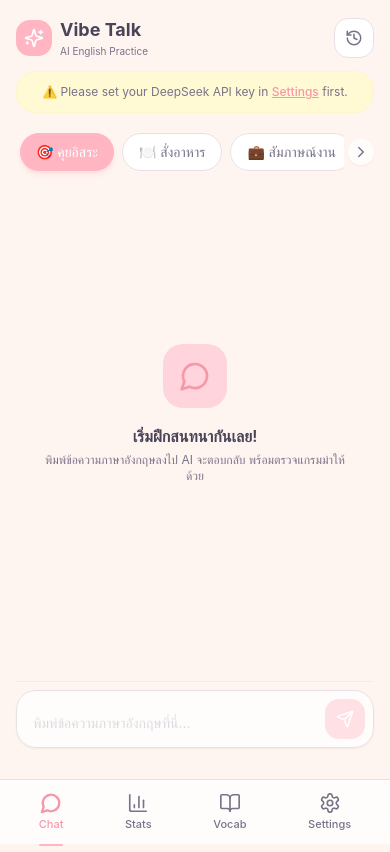
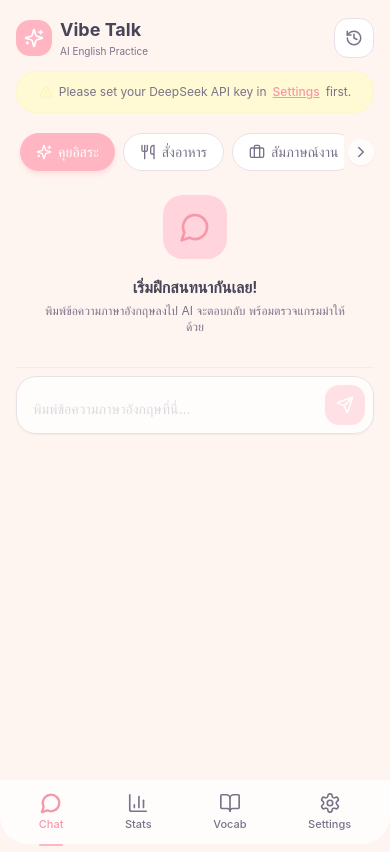
Before and after one commit to queqoogithub/vibe-talk, a Next.js app: page / in a window 390 px wide. Built offline with nearby package versions, Linux system fonts and the light colour scheme.

Commit message:
chore: shape fullscreen with a mobile frame

```diff
--- a/src/app/layout.tsx
+++ b/src/app/layout.tsx
@@ -1,6 +1,6 @@
 import type { Metadata, Viewport } from "next";
 import "./globals.css";
-import BottomNav from "@/components/BottomNav";
+import PhoneFrame from "@/components/PhoneFrame";
 
 export const metadata: Metadata = {
   title: "Vibe Talk - English Practice",
@@ -38,9 +38,8 @@ export default function RootLayout({
         <meta name="apple-mobile-web-app-capable" content="yes" />
         <meta name="apple-mobile-web-app-status-bar-style" content="default" />
       </head>
-      <body className="min-h-screen pb-20 safe-area-bottom safe-area-top">
-        <main className="max-w-lg mx-auto px-4 pt-4 pb-6">{children}</main>
-        <BottomNav />
+      <body className="min-h-screen safe-area-bottom safe-area-top bg-pastel-cream">
+        <PhoneFrame>{children}</PhoneFrame>
       </body>
     </html>
   );
--- a/src/app/page.tsx
+++ b/src/app/page.tsx
@@ -16,7 +16,15 @@ import ScenarioSelector from "@/components/ScenarioSelector";
 import ChatBubble from "@/components/ChatBubble";
 import ChatInput from "@/components/ChatInput";
 import ConversationList from "@/components/ConversationList";
-import { Sparkles, MessageCircle, History, X, ArrowDown } from "lucide-react";
+import {
+  Sparkles,
+  MessageCircle,
+  History,
+  X,
+  ArrowDown,
+  AlertTriangle,
+  XCircle,
+} from "lucide-react";
 
 export default function ChatPage() {
   const {
@@ -87,7 +95,7 @@ export default function ChatPage() {
   };
 
   return (
-    <div className="flex flex-col h-[calc(100vh-7rem)]">
+    <div className="flex flex-col flex-1 min-h-0">
       {/* Header */}
       <div className="flex items-center justify-between mb-3">
         <div className="flex items-center gap-2">
@@ -122,8 +130,9 @@ export default function ChatPage() {
       </div>
 
       {mounted && !hasKey && (
-        <div className="mb-3 p-3 rounded-2xl bg-pastel-yellow-light border border-pastel-yellow/40 text-xs text-pastel-text-light text-center">
-          ⚠️ Please set your DeepSeek API key in{" "}
+        <div className="mb-3 p-3 rounded-2xl bg-pastel-yellow-light border border-pastel-yellow/40 text-xs text-pastel-text-light text-center flex items-center justify-center gap-1.5">
+          <AlertTriangle size={14} className="text-pastel-yellow" />
+          Please set your DeepSeek API key in{" "}
           <a
             href="/settings"
             className="underline font-medium text-pastel-pink-dark"
@@ -135,8 +144,9 @@ export default function ChatPage() {
       )}
 
       {error && (
-        <div className="mb-3 p-3 rounded-2xl bg-red-50 border border-red-200 text-xs text-red-600">
-          ❌ {error}
+        <div className="mb-3 p-3 rounded-2xl bg-red-50 border border-red-200 text-xs text-red-600 flex items-center gap-1.5">
+          <XCircle size={14} className="flex-shrink-0" />
+          {error}
         </div>
       )}
 
@@ -163,7 +173,7 @@ export default function ChatPage() {
           <div
             ref={chatContainerRef}
             onScroll={handleScroll}
-            className="flex-1 overflow-y-auto py-4 space-y-4"
+            className="flex-1 overflow-y-auto py-4 space-y-4 relative"
           >
             {messages.length === 0 && (
               <div className="flex flex-col items-center justify-center h-full text-center px-6">
@@ -209,7 +219,7 @@ export default function ChatPage() {
           {showScrollButton && (
             <button
               onClick={scrollToBottom}
-              className="absolute bottom-24 right-8 p-2 rounded-full bg-white shadow-lg border border-pastel-border text-pastel-text-light hover:text-pastel-text transition-all z-10"
+              className="absolute bottom-4 right-4 p-2 rounded-full bg-white shadow-lg border border-pastel-border text-pastel-text-light hover:text-pastel-text transition-all z-10"
             >
               <ArrowDown size={18} />
             </button>
--- a/src/components/BottomNav.tsx
+++ b/src/components/BottomNav.tsx
@@ -15,7 +15,7 @@ export default function BottomNav() {
   const pathname = usePathname();
 
   return (
-    <nav className="fixed bottom-0 left-0 right-0 z-50 bg-white/80 backdrop-blur-lg border-t border-pastel-border safe-area-bottom">
+    <nav className="sticky bottom-0 z-50 bg-white/80 backdrop-blur-lg safe-area-bottom flex-shrink-0 rounded-b-3xl">
       <div className="max-w-lg mx-auto flex justify-around items-center h-16 px-2">
         {navItems.map((item) => {
           const isActive = pathname === item.href;
--- a/src/components/ChatBubble.tsx
+++ b/src/components/ChatBubble.tsx
@@ -2,7 +2,7 @@
 
 import type { ChatMessage } from "@/lib/types";
 import CorrectionCard from "./CorrectionCard";
-import { User, Bot } from "lucide-react";
+import { User, Bot, PencilLine } from "lucide-react";
 
 interface Props {
   message: ChatMessage;
@@ -39,8 +39,9 @@ export default function ChatBubble({ message }: Props) {
         {/* Grammar Corrections */}
         {!isUser && message.corrections && message.corrections.length > 0 && (
           <div className="w-full space-y-2">
-            <p className="text-xs font-semibold text-pastel-pink-dark px-1">
-              📝 Grammar Tips
+            <p className="text-xs font-semibold text-pastel-pink-dark px-1 flex items-center gap-1">
+              <PencilLine size={12} />
+              Grammar Tips
             </p>
             {message.corrections.map((correction, idx) => (
               <CorrectionCard key={idx} correction={correction} />
--- a/src/components/CorrectionCard.tsx
+++ b/src/components/CorrectionCard.tsx
@@ -2,7 +2,7 @@
 
 import type { GrammarCorrection } from "@/lib/types";
 import { ERROR_TYPE_LABELS } from "@/lib/types";
-import { AlertCircle, ArrowRight } from "lucide-react";
+import { AlertCircle, ArrowRight, Lightbulb } from "lucide-react";
 
 interface Props {
   correction: GrammarCorrection;
@@ -22,14 +22,21 @@ export default function CorrectionCard({ correction }: Props) {
         <span className="line-through text-red-400 bg-red-50 px-1.5 py-0.5 rounded">
           {correction.original}
         </span>
-        <ArrowRight size={12} className="text-pastel-text-light flex-shrink-0" />
+        <ArrowRight
+          size={12}
+          className="text-pastel-text-light flex-shrink-0"
+        />
         <span className="text-green-600 bg-green-50 px-1.5 py-0.5 rounded font-medium">
           {correction.corrected}
         </span>
       </div>
 
-      <p className="text-pastel-text-light leading-relaxed mt-1">
-        💡 {correction.explanation}
+      <p className="text-pastel-text-light leading-relaxed mt-1 flex items-start gap-1">
+        <Lightbulb
+          size={12}
+          className="mt-0.5 flex-shrink-0 text-pastel-yellow"
+        />
+        {correction.explanation}
       </p>
     </div>
   );
--- a/src/components/ErrorDashboard.tsx
+++ b/src/components/ErrorDashboard.tsx
@@ -1,8 +1,18 @@
 "use client";
 
-import type { ErrorDashboard as ErrorDashboardType, ErrorType } from "@/lib/types";
+import type {
+  ErrorDashboard as ErrorDashboardType,
+  ErrorType,
+} from "@/lib/types";
 import { ERROR_TYPE_LABELS } from "@/lib/types";
-import { BarChart3, MessageSquare, AlertTriangle, TrendingUp, RefreshCw } from "lucide-react";
+import {
+  BarChart3,
+  MessageSquare,
+  AlertTriangle,
+  TrendingUp,
+  RefreshCw,
+  Lightbulb,
+} from "lucide-react";
 
 const BAR_COLORS: Record<ErrorType, string> = {
   tense: "bg-pastel-pink",
@@ -76,7 +86,10 @@ export default function ErrorDashboard({ dashboard, onReset }: Props) {
 
         {errorBreakdown.length === 0 ? (
           <div className="text-center py-6">
-            <TrendingUp size={32} className="mx-auto text-pastel-text-light/20 mb-2" />
+            <TrendingUp
+              size={32}
+              className="mx-auto text-pastel-text-light/20 mb-2"
+            />
             <p className="text-sm text-pastel-text-light">
               No errors recorded yet. Start chatting!
             </p>
@@ -119,12 +132,18 @@ export default function ErrorDashboard({ dashboard, onReset }: Props) {
       {/* Insight */}
       {errorBreakdown.length > 0 && (
         <div className="bg-pastel-yellow-light/50 border border-pastel-yellow/30 rounded-2xl p-4">
-          <p className="text-xs text-pastel-text-light leading-relaxed">
-            💡 <span className="font-medium">จุดที่ควรฝึกเพิ่ม:</span>{" "}
-            {errorBreakdown[0] &&
-              `${ERROR_TYPE_LABELS[errorBreakdown[0].errorType]} — พบบ่อยที่สุด (${errorBreakdown[0].count} ครั้ง)`}
-            {errorBreakdown[1] &&
-              ` รองลงมาคือ ${ERROR_TYPE_LABELS[errorBreakdown[1].errorType]} (${errorBreakdown[1].count} ครั้ง)`}
+          <p className="text-xs text-pastel-text-light leading-relaxed flex items-start gap-1.5">
+            <Lightbulb
+              size={14}
+              className="mt-0.5 flex-shrink-0 text-pastel-yellow"
+            />
+            <span>
+              <span className="font-medium">จุดที่ควรฝึกเพิ่ม:</span>{" "}
+              {errorBreakdown[0] &&
+                `${ERROR_TYPE_LABELS[errorBreakdown[0].errorType]} — พบบ่อยที่สุด (${errorBreakdown[0].count} ครั้ง)`}
+              {errorBreakdown[1] &&
+                ` รองลงมาคือ ${ERROR_TYPE_LABELS[errorBreakdown[1].errorType]} (${errorBreakdown[1].count} ครั้ง)`}
+            </span>
           </p>
         </div>
       )}
--- /dev/null
+++ b/src/components/PhoneFrame.tsx
@@ -0,0 +1,73 @@
+"use client";
+
+import { useEffect, useState } from "react";
+import BottomNav from "./BottomNav";
+
+export default function PhoneFrame({
+  children,
+}: {
+  children: React.ReactNode;
+}) {
+  const [isStandalone, setIsStandalone] = useState(false);
+
+  useEffect(() => {
+    const mq = window.matchMedia("(display-mode: standalone)");
+    setIsStandalone(mq.matches);
+    const handler = (e: MediaQueryListEvent) => setIsStandalone(e.matches);
+    mq.addEventListener("change", handler);
+    return () => mq.removeEventListener("change", handler);
+  }, []);
+
+  const inner = (
+    <>
+      <main
+        className="flex-1 overflow-y-auto px-4 pt-3 min-h-0 scrollbar-hide"
+        style={{ scrollbarWidth: "none", msOverflowStyle: "none" }}
+      >
+        {children}
+      </main>
+      <BottomNav />
+    </>
+  );
+
+  return (
+    <>
+      {/* ── Desktop: centered with gradient border ── */}
+      <div className="hidden md:flex min-h-screen items-center justify-center bg-pastel-cream p-4">
+        <div
+          className="
+          relative w-full max-w-[430px] h-[92dvh]
+          flex flex-col bg-pastel-surface
+          rounded-3xl overflow-hidden
+          shadow-xl shadow-pastel-purple/10
+          before:absolute before:inset-0 before:rounded-3xl before:p-[2px]
+          before:bg-white
+          before:[-webkit-mask:linear-gradient(#fff_0_0)_content-box,linear-gradient(#fff_0_0)]
+          before:[-webkit-mask-composite:xor]
+          before:[mask-composite:exclude]
+          before:pointer-events-none
+        "
+        >
+          {inner}
+        </div>
+      </div>
+
+      {/* ── Mobile / PWA standalone ── */}
+      <div
+        className={`md:hidden flex flex-col min-h-screen ${isStandalone ? "bg-black" : "bg-pastel-cream"}`}
+      >
+        {isStandalone ? (
+          <div className="flex-1 flex flex-col mx-auto w-full max-w-[430px] bg-pastel-cream overflow-hidden relative">
+            <div className="h-[env(safe-area-inset-top,0px)] flex-shrink-0" />
+            {inner}
+          </div>
+        ) : (
+          <div className="flex flex-col min-h-screen">
+            <main className="flex-1 px-4 pt-4 pb-20 min-h-0">{children}</main>
+            <BottomNav />
+          </div>
+        )}
+      </div>
+    </>
+  );
+}
--- a/src/components/ScenarioSelector.tsx
+++ b/src/components/ScenarioSelector.tsx
@@ -2,18 +2,34 @@
 
 import type { Scenario } from "@/lib/types";
 import { SCENARIO_LABELS } from "@/lib/types";
-import { ChevronLeft, ChevronRight } from "lucide-react";
+import {
+  ChevronLeft,
+  ChevronRight,
+  Utensils,
+  Briefcase,
+  Hotel,
+  MessageCircle,
+  ShoppingBag,
+  MapPin,
+  Stethoscope,
+  Sparkles,
+} from "lucide-react";
 import { useRef, useEffect, useState } from "react";
 
-const SCENARIOS: Scenario[] = [
-  "free-talk",
-  "ordering-food",
-  "job-interview",
-  "hotel-checkin",
-  "small-talk",
-  "shopping",
-  "travel-directions",
-  "doctor-visit",
+import type { LucideIcon } from "lucide-react";
+
+const SCENARIOS: {
+  key: Scenario;
+  icon: LucideIcon;
+}[] = [
+  { key: "free-talk", icon: Sparkles },
+  { key: "ordering-food", icon: Utensils },
+  { key: "job-interview", icon: Briefcase },
+  { key: "hotel-checkin", icon: Hotel },
+  { key: "small-talk", icon: MessageCircle },
+  { key: "shopping", icon: ShoppingBag },
+  { key: "travel-directions", icon: MapPin },
+  { key: "doctor-visit", icon: Stethoscope },
 ];
 
 interface Props {
@@ -61,17 +77,18 @@ export default function ScenarioSelector({ current, onSelect }: Props) {
         className="flex gap-2 overflow-x-auto scrollbar-hide py-2 px-1 flex-1"
         style={{ scrollbarWidth: "none", msOverflowStyle: "none" }}
       >
-        {SCENARIOS.map((s) => (
+        {SCENARIOS.map(({ key, icon: Icon }) => (
           <button
-            key={s}
-            onClick={() => onSelect(s)}
-            className={`flex-shrink-0 px-4 py-2 rounded-2xl text-sm font-medium transition-all duration-200 whitespace-nowrap ${
-              current === s
+            key={key}
+            onClick={() => onSelect(key)}
+            className={`flex-shrink-0 inline-flex items-center gap-1.5 px-4 py-2 rounded-2xl text-sm font-medium transition-all duration-200 whitespace-nowrap ${
+              current === key
                 ? "bg-pastel-pink text-white shadow-md shadow-pastel-pink/30"
                 : "bg-white text-pastel-text-light hover:bg-pastel-pink-light/30 border border-pastel-border"
             }`}
           >
-            {SCENARIO_LABELS[s]}
+            <Icon size={16} />
+            {SCENARIO_LABELS[key]}
           </button>
         ))}
       </div>
--- a/src/components/SettingsPanel.tsx
+++ b/src/components/SettingsPanel.tsx
@@ -2,15 +2,26 @@
 
 import { useState, useEffect } from "react";
 import { getApiKey, setApiKey, hasApiKey } from "@/lib/deepseek";
-import { Key, CheckCircle2, ExternalLink, AlertCircle } from "lucide-react";
+import {
+  Key,
+  CheckCircle2,
+  ExternalLink,
+  AlertCircle,
+  Eye,
+  EyeOff,
+} from "lucide-react";
 
 export default function SettingsPanel() {
   const [key, setKey] = useState("");
   const [saved, setSaved] = useState(false);
   const [showKey, setShowKey] = useState(false);
+  const [hasKey, setHasKey] = useState(false);
+  const [mounted, setMounted] = useState(false);
 
   useEffect(() => {
     setKey(getApiKey());
+    setHasKey(hasApiKey());
+    setMounted(true);
   }, []);
 
   const handleSave = () => {
@@ -48,9 +59,10 @@ export default function SettingsPanel() {
             />
             <button
               onClick={() => setShowKey(!showKey)}
-              className="absolute right-3 top-1/2 -translate-y-1/2 text-xs text-pastel-text-light hover:text-pastel-text"
+              className="absolute right-3 top-1/2 -translate-y-1/2 text-pastel-text-light hover:text-pastel-text transition-colors"
+              aria-label={showKey ? "Hide" : "Show"}
             >
-              {showKey ? "Hide" : "Show"}
+              {showKey ? <EyeOff size={17} /> : <Eye size={17} />}
             </button>
           </div>
           <button
@@ -73,7 +85,7 @@ export default function SettingsPanel() {
           </button>
         </div>
 
-        {hasApiKey() && (
+        {mounted && hasKey && (
           <div className="flex items-center gap-1.5 mt-3 text-xs text-pastel-green">
             <CheckCircle2 size={13} />
             API key is configured
@@ -123,8 +135,8 @@ export default function SettingsPanel() {
         </h3>
         <p className="text-xs text-pastel-text-light leading-relaxed">
           แอปสำหรับฝึกสนทนาภาษาอังกฤษกับ AI Agent ในสถานการณ์จำลองต่างๆ
-          พร้อมระบบตรวจแกรมม่า ติดตามจุดที่ควรพัฒนา
-          และโหมดฝึกคำศัพท์อ้างอิง Oxford 3000
+          พร้อมระบบตรวจแกรมม่า ติดตามจุดที่ควรพัฒนา และโหมดฝึกคำศัพท์อ้างอิง
+          Oxford 3000
         </p>
         <div className="flex items-center gap-1.5 mt-3 text-xs text-pastel-text-light/60">
           <AlertCircle size={12} />
--- a/src/components/VocabularyCard.tsx
+++ b/src/components/VocabularyCard.tsx
@@ -4,10 +4,10 @@ import type { VocabWord } from "@/lib/types";
 import {
   ChevronLeft,
   ChevronRight,
-  Volume2,
   CheckCircle2,
   Eye,
   EyeOff,
+  BookOpen,
 } from "lucide-react";
 
 interface Props {
@@ -103,8 +103,9 @@ export default function VocabularyCard({
 
           {/* Examples */}
           <div className="space-y-2">
-            <p className="text-xs font-semibold text-pastel-text-light">
-              📖 Example Sentences
+            <p className="text-xs font-semibold text-pastel-text-light flex items-center gap-1">
+              <BookOpen size={13} />
+              Example Sentences
             </p>
             {word.examples.map((ex, idx) => (
               <div
@@ -119,8 +120,9 @@ export default function VocabularyCard({
 
         {/* Tap hint */}
         {!showMeaning && (
-          <p className="text-center text-xs text-pastel-text-light/50 mt-3">
-            แตะ 👁️ เพื่อดูความหมาย
+          <p className="text-center text-xs text-pastel-text-light/50 mt-3 flex items-center justify-center gap-1">
+            แตะ <Eye size={14} className="text-pastel-text-light/40" />{" "}
+            เพื่อดูความหมาย
           </p>
         )}
       </div>
--- a/src/lib/types.ts
+++ b/src/lib/types.ts
@@ -11,14 +11,14 @@ export type Scenario =
   | "free-talk";
 
 export const SCENARIO_LABELS: Record<Scenario, string> = {
-  "ordering-food": "🍽️ สั่งอาหาร",
-  "job-interview": "💼 สัมภาษณ์งาน",
-  "hotel-checkin": "🏨 เช็คอินโรงแรม",
-  "small-talk": "💬 Small Talk",
-  shopping: "🛍️ ช้อปปิ้ง",
-  "travel-directions": "🧭 ถามทาง",
-  "doctor-visit": "🏥 ไปหาหมอ",
-  "free-talk": "🎯 คุยอิสระ",
+  "ordering-food": "สั่งอาหาร",
+  "job-interview": "สัมภาษณ์งาน",
+  "hotel-checkin": "เช็คอินโรงแรม",
+  "small-talk": "Small Talk",
+  shopping: "ช้อปปิ้ง",
+  "travel-directions": "ถามทาง",
+  "doctor-visit": "ไปหาหมอ",
+  "free-talk": "คุยอิสระ",
 };
 
 export const SCENARIO_SYSTEM_PROMPTS: Record<Scenario, string> = {
```
Also changed, not shown: public/sw.js.
